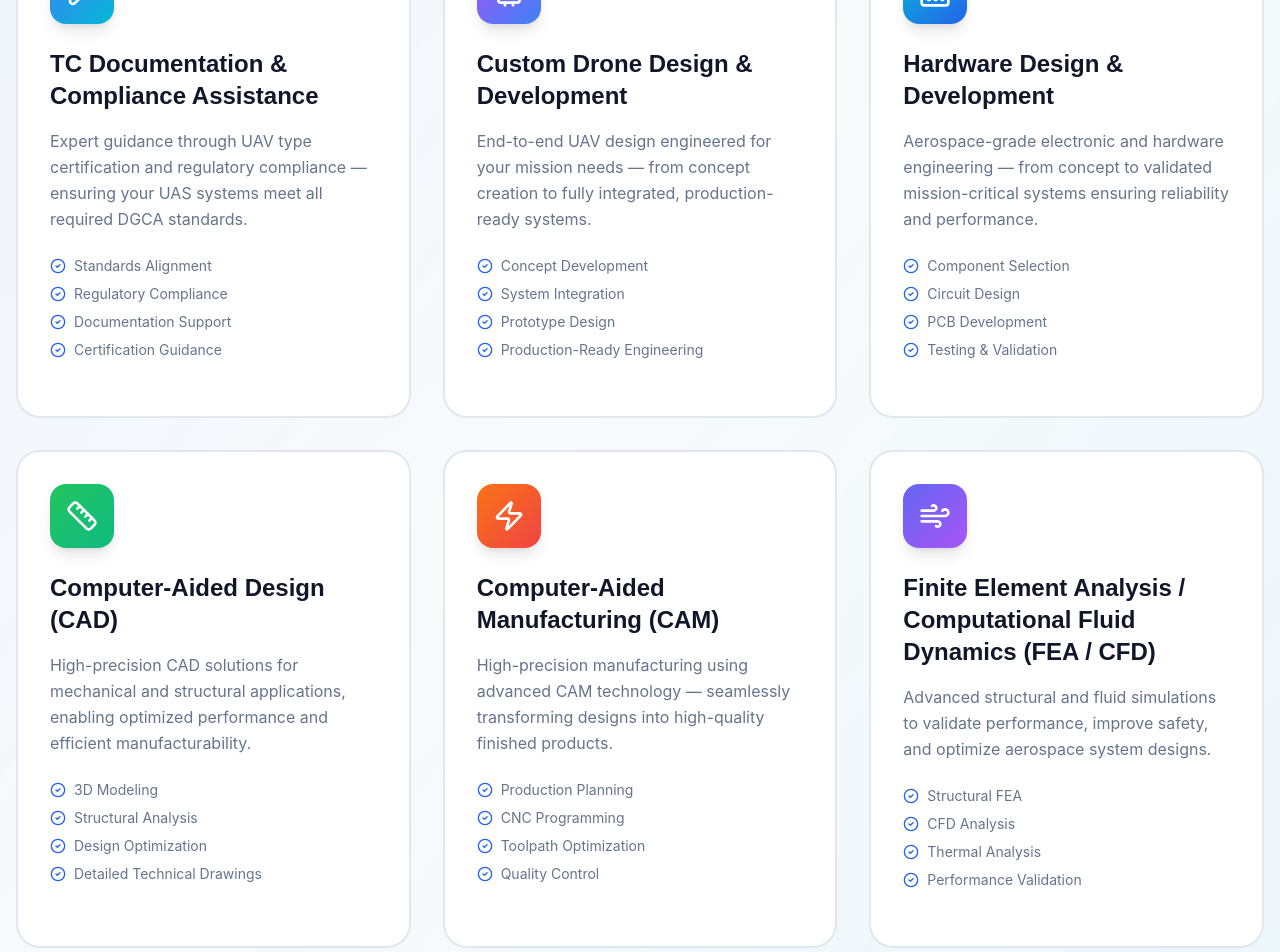
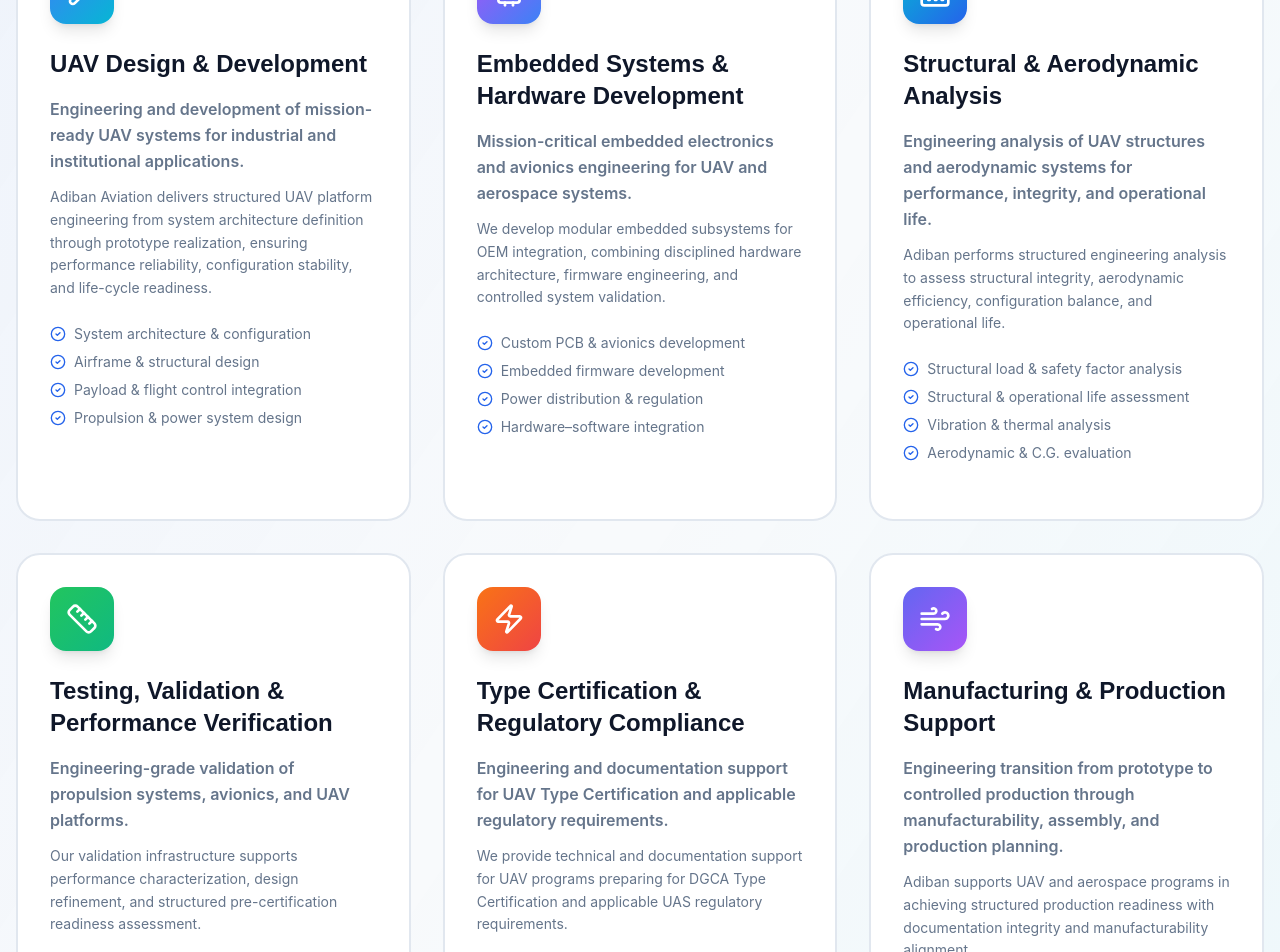
Before and after one commit to enyardgroups/adiban_frontend, a React (Vite) app: page /services in a window 1280 px wide. Shown: the part 1080-2032 px from the top of the page. Built offline with nearby package versions, Linux system fonts and the light colour scheme; no server answers; the HTML template or start-up script is replaced by a standard one.

Commit message:
Update product titles, refine service descriptions, and add AS9100D logo

```diff
--- a/src/pages/Index.tsx
+++ b/src/pages/Index.tsx
@@ -78,14 +78,14 @@
       gradient: "from-blue-500 to-cyan-500"
     },
     {
-      title: "Test Rigs",
+      title: "Validation and test system",
       description: "Precision testing & validation for mission-critical systems",
       image: testRigs,
       link: "/products/testrix",
       gradient: "from-blue-500 to-cyan-500"
     },
     {
-      title: "Hardware Systems",
+      title: "Embedded & Avionics Systems",
       description: "Aerospace-grade UAV components and avionic solutions",
       image: hardwareImage,
       link: "/products/hardware",
@@ -136,39 +136,39 @@
 
   const services = [
     {
-      title: "TC Documentation & Compliance Assistance",
-      description: "Expert guidance through UAV type certification processes and regulatory compliance documentation",
-      icon: FileText,
+      title: "UAV Design & Development",
+      description: "Engineering and development of mission-ready UAV systems for industrial and institutional applications.",
+      icon: Plane,
       color: "from-blue-500 to-cyan-500"
     },
     {
-      title: "Custom Drone Design & Development",
-      description: "Tailored UAV solutions designed to meet your specific mission requirements and operational needs",
-      icon: Plane,
+      title: "Embedded Systems & Hardware Development",
+      description: "Mission-critical embedded electronics and avionics engineering for UAV and aerospace systems.",
+      icon: Cpu,
       color: "from-cyan-500 to-blue-500"
     },
     {
-      title: "Hardware Design & Development",
-      description: "Aerospace-grade hardware components engineered for reliability and performance",
-      icon: Cpu,
+      title: "Structural & Aerodynamic Analysis",
+      description: "Engineering analysis of UAV structures and aerodynamic systems for performance, integrity, and operational life.",
+      icon: Layout,
       color: "from-purple-500 to-blue-500"
     },
     {
-      title: "Computer-Aided Design",
-      description: "Advanced CAD solutions for precise modeling and design optimization",
-      icon: Layout,
+      title: "Testing, Validation & Performance Verification",
+      description: "Engineering-grade validation of propulsion systems, avionics, and UAV platforms.",
+      icon: Activity,
       color: "from-blue-600 to-purple-500"
     },
     {
-      title: "Computer-Aided Manufacturing",
-      description: "Precision manufacturing solutions leveraging cutting-edge CAM technologies",
-      icon: Factory,
+      title: "Type Certification & Regulatory Compliance",
+      description: "Engineering and documentation support for UAV Type Certification and applicable regulatory requirements.",
+      icon: FileText,
       color: "from-purple-500 to-pink-500"
     },
     {
-      title: "Finite Element Analysis / Computational Fluid Dynamics",
-      description: "Advanced simulation and analysis for structural integrity and aerodynamic optimization",
-      icon: Activity,
+      title: "Manufacturing & Production Support",
+      description: "Engineering transition from prototype to controlled production through manufacturability, assembly, and production planning.",
+      icon: Factory,
       color: "from-cyan-400 to-blue-600"
     },
   ];
--- a/src/pages/Products.tsx
+++ b/src/pages/Products.tsx
@@ -46,7 +46,7 @@
       features: ["Advanced Flight Control", "Precision Navigation", "Long Endurance"]
     },
     {
-      title: "Test Rigs",
+      title: "Validation and test system",
       slug: "testrix",
       description: "Precision testing & validation systems for mission-critical aerospace components and flight systems",
       image: testRigs,
@@ -57,7 +57,7 @@
       features: ["Multi-Axis Testing", "Real-Time Analysis", "Aerospace Standards"]
     },
     {
-      title: "Hardware Systems",
+      title: "Embedded & Avionics Systems",
       slug: "hardware",
       description: "Aerospace-grade electronic components and avionic solutions engineered for reliability and performance",
       image: hardwareImage,
--- a/src/pages/Services.tsx
+++ b/src/pages/Services.tsx
@@ -212,50 +212,56 @@
   const services = [
     {
       icon: Wrench,
-      title: "TC Documentation & Compliance Assistance",
-      description: "Expert guidance through UAV type certification and regulatory compliance — ensuring your UAS systems meet all required DGCA standards.",
+      title: "UAV Design & Development",
+      description: "Engineering and development of mission-ready UAV systems for industrial and institutional applications.",
+      extendedDescription: "Adiban Aviation delivers structured UAV platform engineering from system architecture definition through prototype realization, ensuring performance reliability, configuration stability, and life-cycle readiness.",
       gradient: "from-blue-500 to-cyan-500",
-      features: ["Standards Alignment", "Regulatory Compliance", "Documentation Support", "Certification Guidance"],
+      features: ["System architecture & configuration", "Airframe & structural design", "Payload & flight control integration", "Propulsion & power system design"],
       color: "blue"
     },
     {
       icon: Cpu,
-      title: "Custom Drone Design & Development",
-      description: "End-to-end UAV design engineered for your mission needs — from concept creation to fully integrated, production-ready systems.",
+      title: "Embedded Systems & Hardware Development",
+      description: "Mission-critical embedded electronics and avionics engineering for UAV and aerospace systems.",
+      extendedDescription: "We develop modular embedded subsystems for OEM integration, combining disciplined hardware architecture, firmware engineering, and controlled system validation.",
       gradient: "from-purple-500 to-blue-500",
-      features: ["Concept Development", "System Integration", "Prototype Design", "Production-Ready Engineering"],
+      features: ["Custom PCB & avionics development", "Embedded firmware development", "Power distribution & regulation", "Hardware–software integration"],
       color: "purple"
     },
     {
       icon: Factory,
-      title: "Hardware Design & Development",
-      description: "Aerospace-grade electronic and hardware engineering — from concept to validated mission-critical systems ensuring reliability and performance.",
+      title: "Structural & Aerodynamic Analysis",
+      description: "Engineering analysis of UAV structures and aerodynamic systems for performance, integrity, and operational life.",
+      extendedDescription: "Adiban performs structured engineering analysis to assess structural integrity, aerodynamic efficiency, configuration balance, and operational life.",
       gradient: "from-cyan-500 to-blue-600",
-      features: ["Component Selection", "Circuit Design", "PCB Development", "Testing & Validation"],
+      features: ["Structural load & safety factor analysis", "Structural & operational life assessment", "Vibration & thermal analysis", "Aerodynamic & C.G. evaluation"],
       color: "cyan"
     },
     {
       icon: Ruler,
-      title: "Computer-Aided Design (CAD)",
-      description: "High-precision CAD solutions for mechanical and structural applications, enabling optimized performance and efficient manufacturability.",
+      title: "Testing, Validation & Performance Verification",
+      description: "Engineering-grade validation of propulsion systems, avionics, and UAV platforms.",
+      extendedDescription: "Our validation infrastructure supports performance characterization, design refinement, and structured pre-certification readiness assessment.",
       gradient: "from-green-500 to-emerald-500",
-      features: ["3D Modeling", "Structural Analysis", "Design Optimization", "Detailed Technical Drawings"],
+      features: ["Propulsion thrust & efficiency testing", "Power system stress evaluation", "Vibration & strain measurement", "Endurance & performance verification"],
       color: "green"
     },
     {
       icon: Zap,
-      title: "Computer-Aided Manufacturing (CAM)",
-      description: "High-precision manufacturing using advanced CAM technology — seamlessly transforming designs into high-quality finished products.",
+      title: "Type Certification & Regulatory Compliance",
+      description: "Engineering and documentation support for UAV Type Certification and applicable regulatory requirements.",
+      extendedDescription: "We provide technical and documentation support for UAV programs preparing for DGCA Type Certification and applicable UAS regulatory requirements.",
       gradient: "from-orange-500 to-red-500",
-      features: ["Production Planning", "CNC Programming", "Toolpath Optimization", "Quality Control"],
+      features: ["DGCA compliance matrix development", "CSUAS documentation support", "Certification-oriented test planning", "Engineering gap & readiness assessment"],
       color: "orange"
     },
     {
       icon: Wind,
-      title: "Finite Element Analysis / Computational Fluid Dynamics (FEA / CFD)",
-      description: "Advanced structural and fluid simulations to validate performance, improve safety, and optimize aerospace system designs.",
+      title: "Manufacturing & Production Support",
+      description: "Engineering transition from prototype to controlled production through manufacturability, assembly, and production planning.",
+      extendedDescription: "Adiban supports UAV and aerospace programs in achieving structured production readiness with documentation integrity and manufacturability alignment.",
       gradient: "from-indigo-500 to-purple-500",
-      features: ["Structural FEA", "CFD Analysis", "Thermal Analysis", "Performance Validation"],
+      features: ["DFM & DFA review", "2D drafting & 3D CAD development", "Manufacturing drawings & fixtures", "Assembly & production documentation"],
       color: "indigo"
     },
   ];
@@ -426,9 +432,14 @@
                         </h3>
 
                         {/* Description */}
-                        <p className="text-muted-foreground mb-6 leading-relaxed">
+                        <p className="text-muted-foreground font-semibold mb-3 leading-relaxed">
                           {service.description}
                         </p>
+                        {service.extendedDescription && (
+                          <p className="text-muted-foreground text-sm mb-6 leading-relaxed">
+                            {service.extendedDescription}
+                          </p>
+                        )}
 
                         {/* Features */}
                         <div className="space-y-2 mb-6">
@@ -452,6 +463,19 @@
                   </motion.div>
                 ))}
               </div>
+
+              <motion.div
+                initial={{ opacity: 0, y: 20 }}
+                whileInView={{ opacity: 1, y: 0 }}
+                transition={{ duration: 0.6, delay: 0.4 }}
+                viewport={{ once: true }}
+                className="mt-16 text-center"
+              >
+                <p className="text-lg md:text-xl text-muted-foreground max-w-4xl mx-auto font-medium bg-card/50 backdrop-blur-sm border border-border p-6 rounded-2xl shadow-sm">
+                  <span className="text-primary font-bold">Note: </span>
+                  All engagements include a structured gap analysis to identify regulatory, design, performance, and manufacturing gaps before execution.
+                </p>
+              </motion.div>
             </div>
           </section>
 
```
Also changed, not shown: src/components/Footer.tsx (+7 -4 lines), src/pages/products/TestrixProducts.tsx (+18 -8 lines), src/assets/AS9100D.jpg (added), src/assets/AS9100D.png (added).
